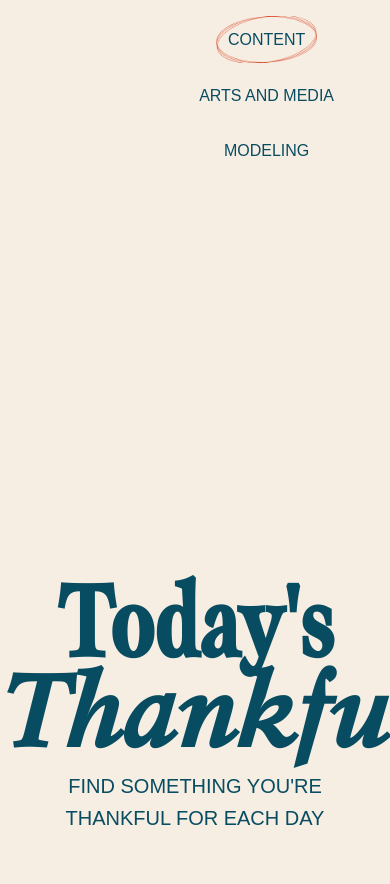
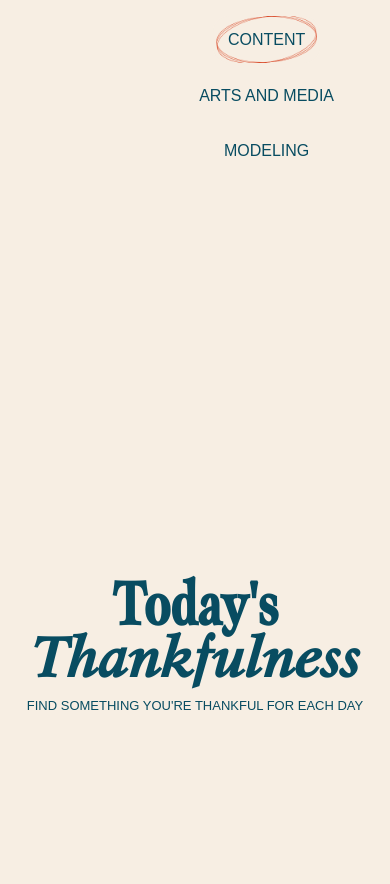
Before and after one commit to kenoijam/FINALS, a plain HTML site: page content.html in a window 390 px wide. Shown: the part 216-1100 px from the top of the page. Drawn offline with Linux system fonts and the light colour scheme.

Commit message:
content-page

```diff
--- a/content.css
+++ b/content.css
@@ -570,6 +570,24 @@ footer {
   .thumbnail {
     padding: 2rem;
   }
+    .content-title {
+    font-size: 60px; /* Smaller font size for mobile */
+    line-height: 1.1;
+    word-wrap: break-word;
+    hyphens: auto;
+  }
+
+  .content-title.sub {
+    font-size: 55px; /* Slightly smaller for subtitle */
+  }
+
+  .content-subtitle {
+    font-size: small;
+  }
+
+  .arrow {
+    padding-top: 10px
+  }
 
 }
 
--- a/content.html
+++ b/content.html
@@ -193,7 +193,7 @@ document.addEventListener('DOMContentLoaded', function() {
       </div>
 
       <div class="thumbnail">
-        <h2 class="h2">Some<span class="circle">Videos:</span></h2>
+        <h2 class="h2">Top<span class="circle">Videos:</span></h2>
         <p><strong>Hover</strong> to watch, and <strong>click</strong> to be redirected to the Instagram Reel!</p>
         <div class="thumb-grid">
           <div class="video-hover">
@@ -278,7 +278,7 @@ document.addEventListener('DOMContentLoaded', function() {
       </div>
 
       <div class="thumbnail">
-        <h2 class="h2">Some<span class="circle">Videos:</span></h2>
+        <h2 class="h2">Top<span class="circle">Videos:</span></h2>
         <p><strong>Hover</strong> to watch, and <strong>click</strong> to be redirected to the Youtube Video!</p>
         <div class="thumb-grid1">
           <div class="video-hover1">
```
